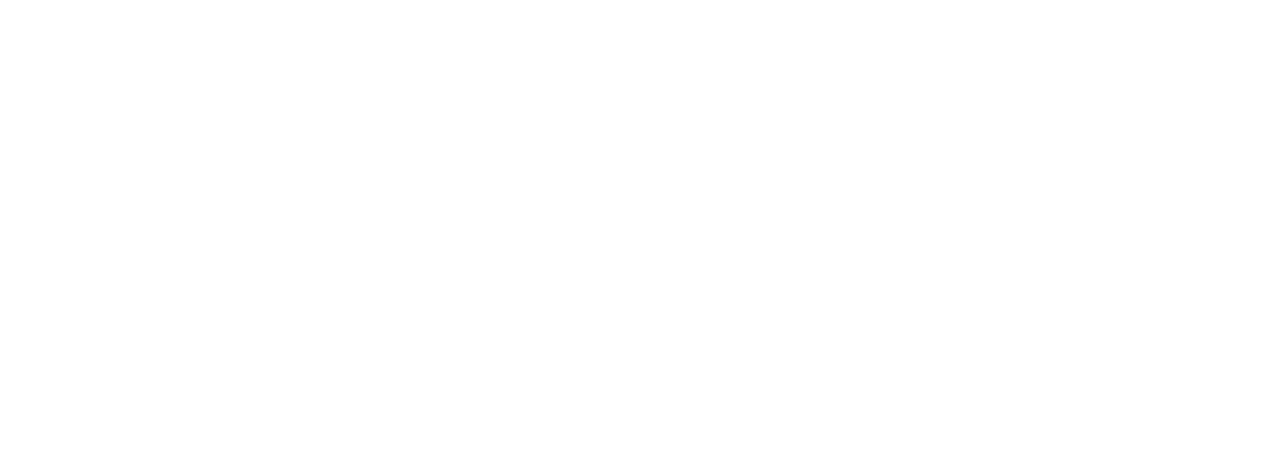
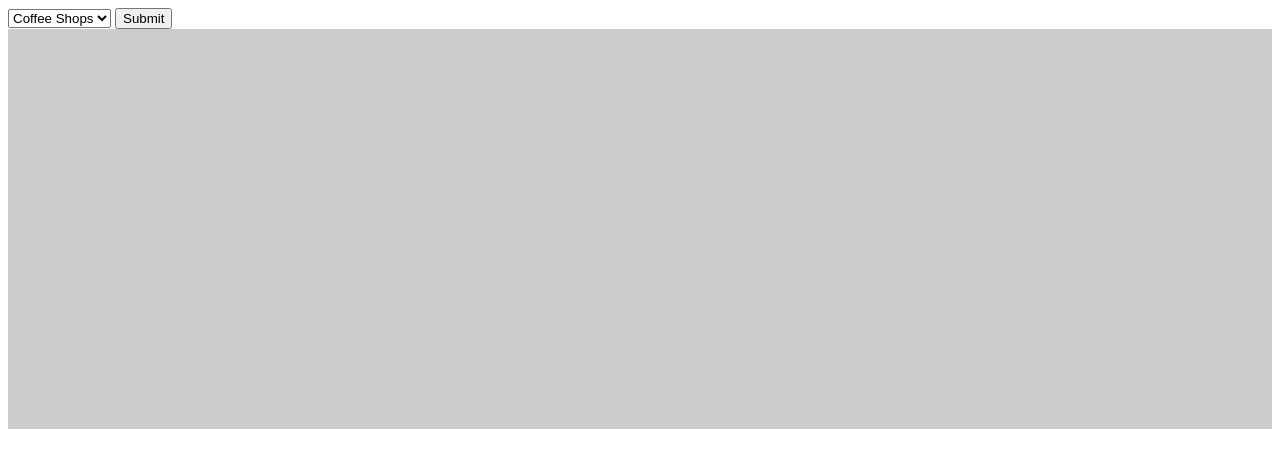
Before and after one commit to amandarw0928/Interactive-Map, a plain HTML site: page index.html in a window 1280 px wide. Drawn offline with Linux system fonts and the light colour scheme.

Commit message:
added interface values

```diff
--- a/index.html
+++ b/index.html
@@ -6,10 +6,26 @@
     <meta http-equiv="X-UA-Compatible" content="IE=edge">
     <meta name="viewport" content="width=device-width, initial-scale=1.0">
     <title>Interactive Map</title>
+    <script src="app.js" defer></script>
+    <style>
+        #map {
+            height: 400px;
+            background-color: #ccc;
+        }
+    </style>
 </head>
 
 <body>
-
+    <form>
+        <select id="business">
+            <option value="coffee">Coffee Shops</option>
+            <option value="restaurant">Restaurants</option>
+            <option value="hotel">Hotels</option>
+            <option value="market">Markets</option>
+        </select>
+        <button id="submit">Submit</button>
+    </form>
+    <div id="map"></div>
 </body>
 
 </html>
```
